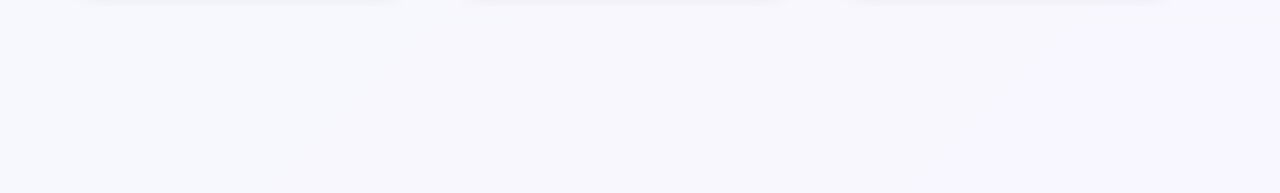
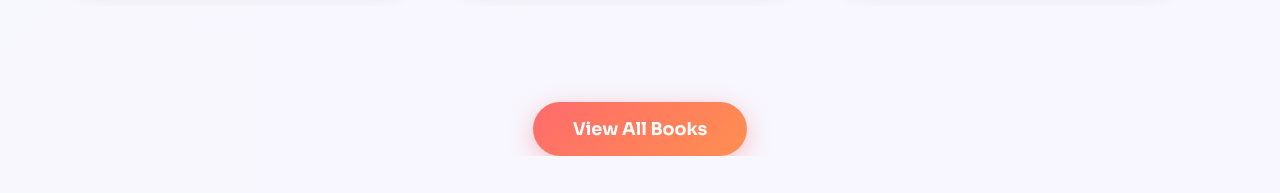
Before and after one commit to LetC0de/bookstore, a React (Vite) app in the folder frontend/: page / in a window 1280 px wide. Shown: the part 3540-3733 px from the top of the page. Built offline with nearby package versions, Linux system fonts and the light colour scheme.

Commit message:
fixed non fiction section

```diff
--- a/frontend/src/components/ScrollableBookGrid.css
+++ b/frontend/src/components/ScrollableBookGrid.css
@@ -183,3 +183,54 @@
     gap: var(--spacing-md);
   }
 }
+
+/* View All Button Footer */
+.book-scroll-footer {
+  text-align: center;
+  margin-top: var(--spacing-lg);
+  padding-top: var(--spacing-md);
+}
+
+.btn-view-all {
+  display: inline-flex;
+  align-items: center;
+  justify-content: center;
+  padding: 1rem 2.5rem;
+  background: linear-gradient(135deg, #FF6B6B 0%, #FF8F50 100%);
+  color: white;
+  font-weight: 700;
+  font-size: 1.1rem;
+  border: none;
+  border-radius: 60px;
+  transition: all var(--transition-smooth);
+  box-shadow: 0 6px 25px rgba(255, 107, 107, 0.4);
+  cursor: pointer;
+  font-family: var(--font-display);
+}
+
+.btn-view-all:hover {
+  transform: translateY(-3px);
+  box-shadow: 0 10px 35px rgba(255, 107, 107, 0.5);
+}
+
+.btn-view-all:active {
+  transform: translateY(-1px);
+}
+
+@media (max-width: 768px) {
+  .book-scroll-footer {
+    margin-top: var(--spacing-md);
+  }
+
+  .btn-view-all {
+    padding: 0.85rem 2rem;
+    font-size: 1rem;
+  }
+}
+
+@media (max-width: 480px) {
+  .btn-view-all {
+    padding: 0.75rem 1.75rem;
+    font-size: 0.95rem;
+  }
+}
--- a/frontend/src/components/ScrollableBookGrid.jsx
+++ b/frontend/src/components/ScrollableBookGrid.jsx
@@ -2,7 +2,7 @@ import React, { useRef, useEffect, useCallback } from 'react';
 import BookCard from './BookCard';
 import './ScrollableBookGrid.css';
 
-const ScrollableBookGrid = ({ books, title, subtitle }) => {
+const ScrollableBookGrid = ({ books, title, subtitle, showViewAll = false }) => {
   const scrollRef = useRef(null);
   const isDragging = useRef(false);
   const startX = useRef(0);
@@ -141,6 +141,12 @@ const ScrollableBookGrid = ({ books, title, subtitle }) => {
             →
           </button>
         </div>
+
+        {showViewAll && (
+          <div className="book-scroll-footer">
+            <button className="btn-view-all">View All Books</button>
+          </div>
+        )}
       </div>
     </section>
   );
--- a/frontend/src/data/books.js
+++ b/frontend/src/data/books.js
@@ -220,6 +220,78 @@ export const books = [
     genre: "Non-Fiction",
     rating: 4.5,
     image: "https://covers.openlibrary.org/b/isbn/9780374533557-L.jpg"
+  },
+  {
+    id: 24,
+    title: "Becoming",
+    author: "Michelle Obama",
+    price: 32.50,
+    genre: "Non-Fiction",
+    rating: 4.8,
+    image: "https://covers.openlibrary.org/b/isbn/9781524763138-L.jpg"
+  },
+  {
+    id: 25,
+    title: "The Immortal Life of Henrietta Lacks",
+    author: "Rebecca Skloot",
+    price: 29.99,
+    genre: "Non-Fiction",
+    rating: 4.6,
+    image: "https://covers.openlibrary.org/b/isbn/9781400052189-L.jpg"
+  },
+  {
+    id: 26,
+    title: "Born a Crime",
+    author: "Trevor Noah",
+    price: 28.50,
+    genre: "Non-Fiction",
+    rating: 4.7,
+    image: "https://covers.openlibrary.org/b/isbn/9780399588174-L.jpg"
+  },
+  {
+    id: 27,
+    title: "The Power of Habit",
+    author: "Charles Duhigg",
+    price: 27.99,
+    genre: "Non-Fiction",
+    rating: 4.5,
+    image: "https://covers.openlibrary.org/b/isbn/9780812981605-L.jpg"
+  },
+  {
+    id: 28,
+    title: "Quiet: The Power of Introverts",
+    author: "Susan Cain",
+    price: 29.50,
+    genre: "Non-Fiction",
+    rating: 4.6,
+    image: "https://covers.openlibrary.org/b/isbn/9780307352156-L.jpg"
+  },
+  {
+    id: 29,
+    title: "The Body Keeps the Score",
+    author: "Bessel van der Kolk",
+    price: 31.99,
+    genre: "Non-Fiction",
+    rating: 4.7,
+    image: "https://covers.openlibrary.org/b/isbn/9780143127741-L.jpg"
+  },
+  {
+    id: 30,
+    title: "Bad Blood",
+    author: "John Carreyrou",
+    price: 28.99,
+    genre: "Non-Fiction",
+    rating: 4.5,
+    image: "https://covers.openlibrary.org/b/isbn/9781524731656-L.jpg"
+  },
+  {
+    id: 31,
+    title: "When Breath Becomes Air",
+    author: "Paul Kalanithi",
+    price: 26.99,
+    genre: "Non-Fiction",
+    rating: 4.8,
+    image: "https://covers.openlibrary.org/b/isbn/9780812988406-L.jpg"
   }
 ];
 
@@ -228,6 +300,6 @@ export const categories = [
   { name: "Mystery", count: 3, color: "#34495E" },
   { name: "Science Fiction", count: 3, color: "#3498DB" },
   { name: "Fantasy", count: 1, color: "#922B21" },
-  { name: "Non-Fiction", count: 3, color: "#117A65" },
+  { name: "Non-Fiction", count: 11, color: "#117A65" },
   { name: "Self-Help", count: 1, color: "#E74C3C" }
 ];
--- a/frontend/src/pages/Home.jsx
+++ b/frontend/src/pages/Home.jsx
@@ -12,7 +12,7 @@ const Home = () => {
   const featuredBooks = books.filter(book => book.featured);
   const trendingBooks = books.filter(book => book.rating >= 4.6).slice(0, 8);
   const fictionBooks = books.filter(book => book.genre === 'Fiction').slice(0, 12);
-  const nonFictionBooks = books.filter(book => book.genre === 'Non-Fiction').slice(0, 6);
+  const nonFictionBooks = books.filter(book => book.genre === 'Non-Fiction').slice(0, 12);
   const dealsBooks = books.slice(0, 10);
 
   return (
@@ -20,8 +20,8 @@ const Home = () => {
       <Hero />
       <Categories />
       <BookGrid books={trendingBooks} title="Trending Now" subtitle="Most popular books this week" variant="trending" />
-      <ScrollableBookGrid books={fictionBooks} title="Fiction Favorites" subtitle="Dive into captivating stories" />
-      <BookGrid books={nonFictionBooks} title="Non-Fiction Essentials" subtitle="Learn, grow, and discover" />
+      <ScrollableBookGrid books={fictionBooks} title="Fiction Favorites" subtitle="Dive into captivating stories" showViewAll={true} />
+      <ScrollableBookGrid books={nonFictionBooks} title="Non-Fiction Essentials" subtitle="Learn, grow, and discover" showViewAll={true} />
       <DealsSection books={dealsBooks} />
       <BlogSection />
       <AboutSection />
```
